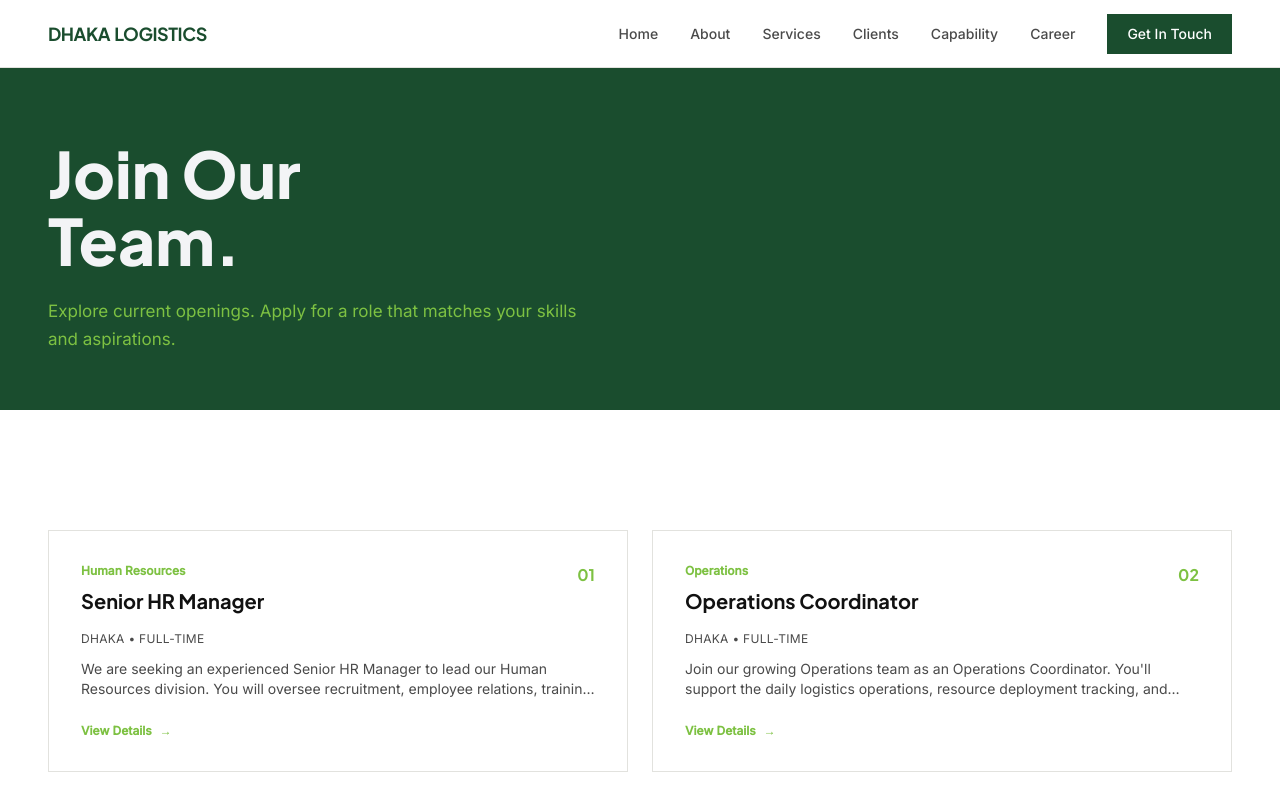
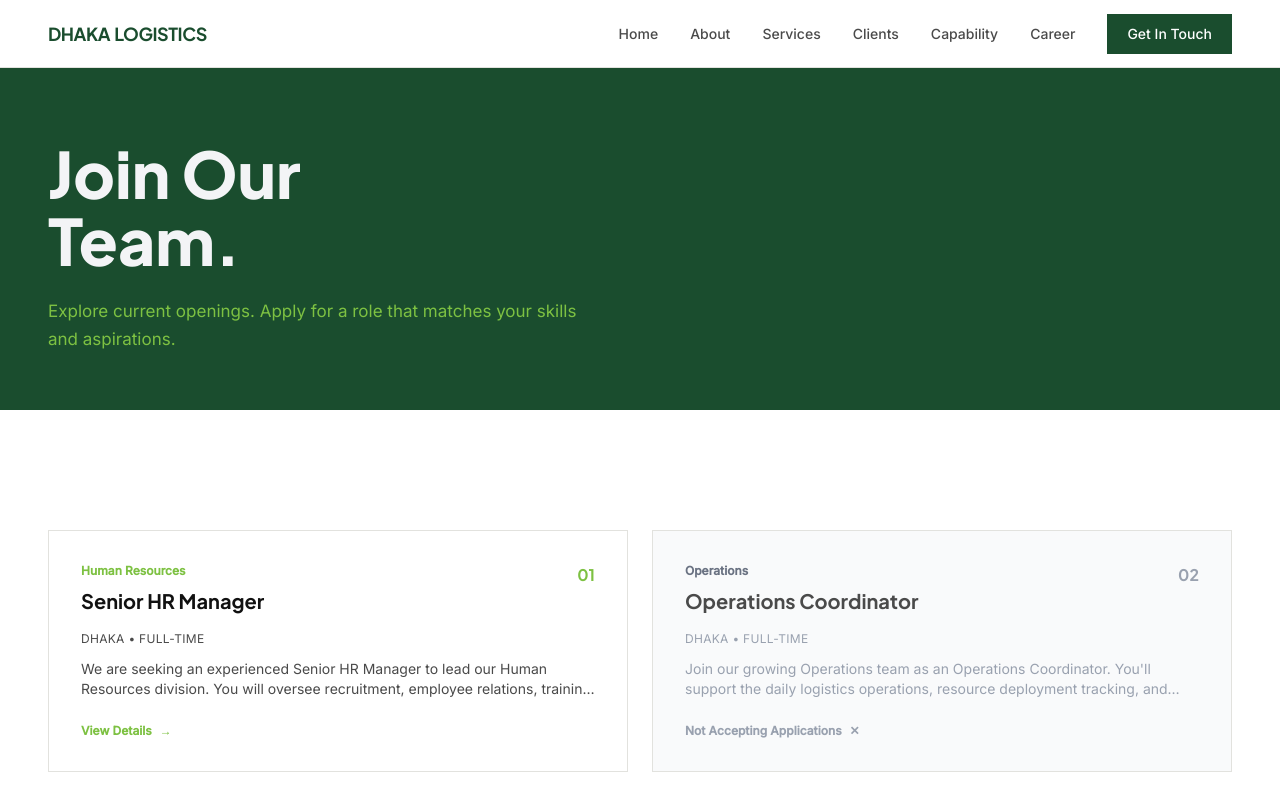
Before and after one commit to istiakahmeed/dhaka-logistic, a Next.js app: page /career in a window 1280 px wide. Shown: the top 795 px of the page. Built offline with nearby package versions, Linux system fonts and the light colour scheme.

Commit message:
feat: enhance job application flow with active status and UI updates

```diff
--- a/app/career/[id]/client.tsx
+++ b/app/career/[id]/client.tsx
@@ -18,6 +18,7 @@ export default function JobDetailClient({
   prevJob,
   nextJob,
 }: JobDetailClientProps) {
+  const isActive = job.active !== false;
   const [form, setForm] = useState({
     name: "",
     email: "",
@@ -166,10 +167,31 @@ export default function JobDetailClient({
               className="lg:col-span-2">
               <div className="max-w-2xl">
                 <h2 className="font-display font-bold text-2xl text-neutral-dark mb-8">
-                  Apply for this Position
+                  {isActive ? "Apply for this Position" : "Position Closed"}
                 </h2>
 
-                {submitted ? (
+                {!isActive ? (
+                  <motion.div
+                    initial={{ opacity: 0, y: 16 }}
+                    animate={{ opacity: 1, y: 0 }}
+                    className="border border-gray-300 bg-gray-50 p-8 text-center">
+                    <div className="w-16 h-16 bg-gray-200 rounded-full flex items-center justify-center mx-auto mb-4">
+                      <span className="text-3xl text-gray-400">✕</span>
+                    </div>
+                    <p className="font-display font-bold text-xl text-neutral-mid mb-2">
+                      This Position is Currently Inactive
+                    </p>
+                    <p className="text-sm font-body text-neutral-mid mb-6">
+                      We're not accepting applications for this role at the moment.
+                      Please check back later or browse our other open positions.
+                    </p>
+                    <Link
+                      href="/career"
+                      className="inline-flex items-center text-sm font-body font-semibold text-green-accent hover:gap-2 transition-all">
+                      Browse Open Positions →
+                    </Link>
+                  </motion.div>
+                ) : submitted ? (
                   <motion.div
                     initial={{ opacity: 0, y: 16 }}
                     animate={{ opacity: 1, y: 0 }}
--- a/app/career/page.tsx
+++ b/app/career/page.tsx
@@ -40,7 +40,9 @@ export default function CareerPage() {
       <section className="bg-white py-[96px] md:py-[120px]">
         <div className="max-w-7xl mx-auto px-6 md:px-12">
           <div className="grid grid-cols-1 md:grid-cols-2 gap-6">
-            {jobPosts.map((job, index) => (
+            {jobPosts.map((job, index) => {
+              const isActive = job.active !== false;
+              return (
                 <Link key={job.id} href={`/career/${job.id}`}>
                   <motion.div
                     initial={{ opacity: 0, y: 24 }}
@@ -50,39 +52,85 @@ export default function CareerPage() {
                       ease: "easeOut",
                       delay: index * 0.1,
                     }}
-                  className="border border-divider p-8 hover:bg-green-primary hover:text-white hover:border-green-primary transition-all duration-200 cursor-pointer group">
+                    className={`border p-8 transition-all duration-200 cursor-pointer group relative ${
+                      isActive
+                        ? "border-divider hover:bg-green-primary hover:text-white hover:border-green-primary"
+                        : "border-divider bg-gray-50 opacity-70 hover:opacity-90"
+                    }`}>
                     <div className="flex justify-between items-start mb-4">
                       <div>
-                      <p className="text-xs font-body font-semibold text-green-accent mb-2">
+                        <p
+                          className={`text-xs font-body font-semibold mb-2 ${
+                            isActive
+                              ? "text-green-accent group-hover:text-white"
+                              : "text-gray-500"
+                          }`}>
                           {job.department}
                         </p>
-                      <h3 className="font-display font-bold text-lg md:text-xl text-neutral-dark group-hover:text-white transition-colors">
+                        <h3
+                          className={`font-display font-bold text-lg md:text-xl transition-colors ${
+                            isActive
+                              ? "text-neutral-dark group-hover:text-white"
+                              : "text-neutral-mid"
+                          }`}>
                           {job.title}
                         </h3>
                       </div>
-                    <span className="font-display font-bold text-sm md:text-base text-green-accent group-hover:text-green-accent">
+                      <span
+                        className={`font-display font-bold text-sm md:text-base ${
+                          isActive
+                            ? "text-green-accent group-hover:text-green-accent"
+                            : "text-gray-400"
+                        }`}>
                         {job.id}
                       </span>
                     </div>
 
                     <div className="space-y-3 mb-6">
-                    <p className="text-xs font-body text-neutral-mid group-hover:text-gray-300 uppercase tracking-wide">
+                      <p
+                        className={`text-xs font-body uppercase tracking-wide ${
+                          isActive
+                            ? "text-neutral-mid group-hover:text-gray-300"
+                            : "text-gray-400"
+                        }`}>
                         {job.location} • {job.type}
                       </p>
-                    <p className="text-sm font-body text-neutral-mid group-hover:text-gray-300 line-clamp-2">
+                      <p
+                        className={`text-sm font-body line-clamp-2 ${
+                          isActive
+                            ? "text-neutral-mid group-hover:text-gray-300"
+                            : "text-gray-400"
+                        }`}>
                         {job.description}
                       </p>
                     </div>
 
-                  <div className="flex items-center text-xs font-body font-semibold text-green-accent group-hover:text-green-accent">
+                    <div
+                      className={`flex items-center text-xs font-body font-semibold ${
+                        isActive
+                          ? "text-green-accent group-hover:text-green-accent"
+                          : "text-gray-400"
+                      }`}>
+                      {isActive ? (
+                        <>
                           View Details
                           <span className="ml-2 group-hover:translate-x-1 transition-transform">
                             →
                           </span>
+                        </>
+                      ) : (
+                        <div className="">
+                          <div>
+                            Not Accepting Applications
+                            <span className="ml-2">✕</span>
+                          </div>
+                        </div>
+                      )}
                     </div>
                   </motion.div>
                 </Link>
-            ))}
+              );
+            })}
           </div>
         </div>
       </section>
--- a/app/layout.tsx
+++ b/app/layout.tsx
@@ -55,7 +55,7 @@ export default function RootLayout({
       lang="en"
       className={`${display.variable} ${body.variable} ${mono.variable} h-full antialiased scroll-smooth`}
     >
-      <body className="min-h-full flex flex-col">{children}</body>
+      <body className="min-h-full flex flex-col" suppressHydrationWarning>{children}</body>
     </html>
   );
 }
--- a/data/dlss-data.json
+++ b/data/dlss-data.json
@@ -492,7 +492,8 @@
         "Experience in outsourcing and payroll management"
       ],
       "experience": "10+ years",
-      "salary": "Competitive, negotiable based on experience"
+      "salary": "Competitive, negotiable based on experience",
+      "active": true
     },
     {
       "id": "02",
@@ -514,7 +515,8 @@
         "2-3 years of experience in operations or logistics"
       ],
       "experience": "2-3 years",
-      "salary": "Negotiable"
+      "salary": "Negotiable",
+      "active": false
     },
     {
       "id": "03",
@@ -537,7 +539,8 @@
         "3-5 years of experience in construction safety"
       ],
       "experience": "3-5 years",
-      "salary": "Negotiable"
+      "salary": "Negotiable",
+      "active": false
     },
     {
       "id": "04",
@@ -560,7 +563,8 @@
         "Knowledge of vehicle telematics platforms"
       ],
       "experience": "3-5 years",
-      "salary": "Negotiable"
+      "salary": "Negotiable",
+      "active": true
     },
     {
       "id": "05",
--- a/types/dlss.ts
+++ b/types/dlss.ts
@@ -112,6 +112,7 @@ export interface JobPost {
   qualifications: string[];
   experience: string;
   salary?: string;
+  active?: boolean;
 }
 
 export interface AboutData {
```
Lines whose indentation alone changed are shown as unchanged.
